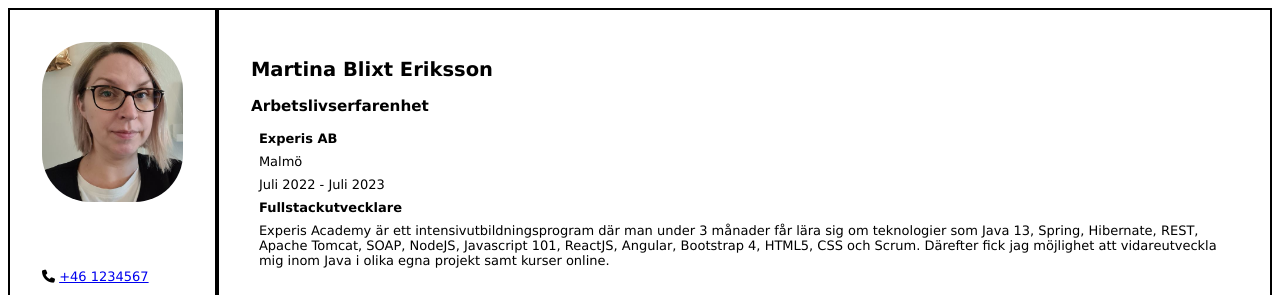
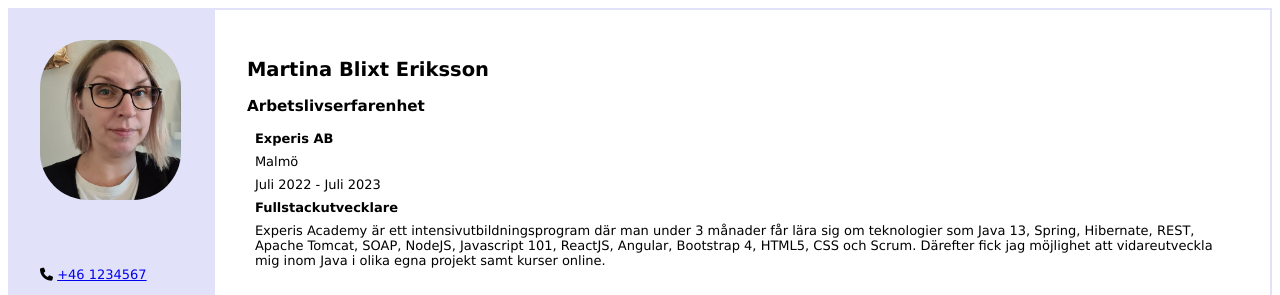
Before and after one commit to anmabler/CV, a plain HTML site: page index.html in a window 1280 px wide. Shown: the top 295 px of the page. Drawn offline with Linux system fonts and the light colour scheme.

Commit message:
fix: changes color of border and bg

```diff
--- a/styles.css
+++ b/styles.css
@@ -8,17 +8,19 @@ body{
     display: flex;
 }
 aside, #rightSection{
-    border: 2px solid black;
+
     /* covers barely the whole view height */
     min-height: 95vh;
 
 }
 #rightSection{
     padding: 2rem;
+    border: 2px solid rgb(225, 225, 250);
 }
 aside{
     /* margin-left: 30vw; */
     max-width: 30%;
+    background-color: rgb(225, 225, 250);
 }
 img{
     height: 20vh;
```
